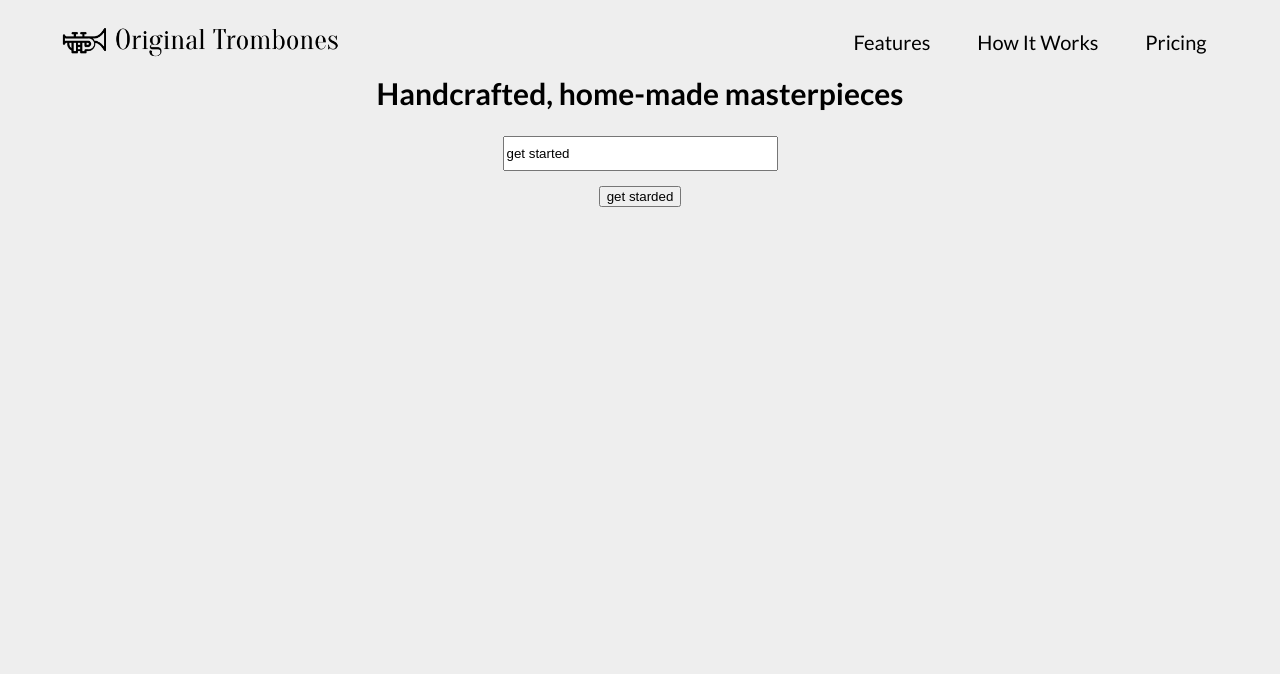
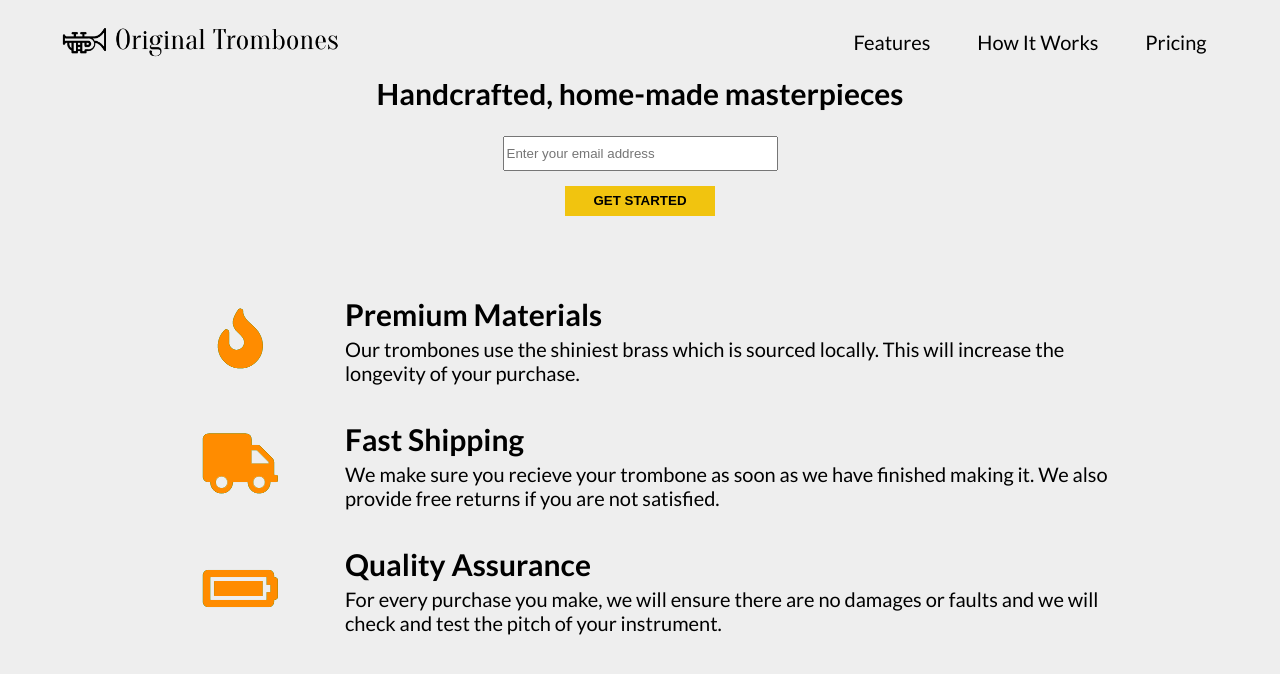
Before and after one commit to eclipsemode/FCC-Product-Landing-Page, a plain HTML site: page index.html in a window 1280 px wide. Drawn offline with Linux system fonts and the light colour scheme.

Commit message:
features

```diff
--- a/css/styles.css
+++ b/css/styles.css
@@ -1,14 +1,16 @@
-@import url("https://fonts.googleapis.com/css2?family=Lato:wght@300;400;700&display=swap");
+@import url("https://fonts.googleapis.com/css2?family=Lato:wght@300;400;700;900&display=swap");
 *,
 *::before,
 *::after {
     box-sizing: border-box;
 }
+
 body {
     height: 100%;
     font-family: "Lato", sans-serif;
     background-color: #eee;
     font-size: 20px;
+    min-width: 350px;
     margin: 0;
     padding: 0;
 }
@@ -22,6 +24,11 @@ ul {
 .container {
     display: flex;
     flex-direction: column;
+    margin: 0 auto;
+}
+.section__container {
+    max-width: 1000px;
+    width: 100%;
     margin: 0 auto;
 }
 a {
@@ -41,6 +48,8 @@ a {
     justify-content: space-between;
     width: 100%;
     flex-wrap: wrap;
+    z-index: 100;
+    background-color: #eee;
 }
 .header__icon {
     flex: 2;
@@ -61,6 +70,17 @@ a {
     padding: 10px;
     font-weight: 400;
 }
+@media (max-width: 1000px) {
+    .header__menu-list {
+        padding: 0 10px;
+        white-space: nowrap;
+    }
+}
+@media (max-width: 750px) {
+    .header__nav-menu {
+        margin-left: 10px;
+    }
+}
 @media (max-width: 600px) {
     .header__nav-menu {
         flex-direction: column;
@@ -75,15 +95,6 @@ a {
         margin: 0 auto;
     }
 }
-@media (max-width: 300px) {
-    .header {
-        max-width: 100%;
-    }
-    .header__nav-menu {
-        flex-direction: column;
-    }
-}
-
 /* ------ FORM HEAD ------ */
 
 #form {
@@ -94,6 +105,7 @@ a {
     max-height: 200px;
     align-items: center;
     justify-content: center;
+    text-align: center;
 }
 #email {
     width: 275px;
@@ -101,4 +113,62 @@ a {
 }
 #submit {
     margin-top: 15px;
+    max-width: 150px;
+    width: 100%;
+    background-color: #f1c40f;
+    border: none;
+    height: 30px;
+    padding: 0 8px;
+    font-weight: 900;
+    text-transform: uppercase;
 }
+@media (max-width: 600px) {
+    #form {
+        margin-top: 100px;
+    }
+}
+
+/* ------ FEATURES ------ */
+.section__container {
+    max-width: 1000px;
+    width: 100%;
+    margin: 0 auto;
+}
+.features {
+    display: flex;
+    align-items: center;
+    justify-content: space-between;
+    max-height: 125px;
+}
+.features:nth-of-type(1) {
+    margin-top: 60px;
+}
+.desc {
+    display: inline-block;
+    padding: 5px;
+}
+.desc p {
+    margin-top: -20px;
+}
+.features__icon {
+    width: 20%;
+    min-width: 20%;
+}
+.features__icon img {
+    display: block;
+    margin: 0 auto;
+}
+@media (max-width: 500px) {
+    .features {
+        margin-top: 40px;
+    }
+    .features:nth-of-type(1) {
+        margin-top: 40px;
+    }
+    .features__icon {
+        display: none;
+    }
+    .desc {
+        text-align: center;
+    }
+}
--- a/index.html
+++ b/index.html
@@ -25,11 +25,36 @@
             <main class="main">
                 <form id="form">
                     <h2 class="form__words">Handcrafted, home-made masterpieces</h2>
-                    <input type="email" value="get started" name="email" id="email"
-                        placeholder="Enter your email address"></input>
-                    <input type="button" value="get starded" href="https://www.freecodecamp.org/email-submit"
+                    <input type="email" name="email" id="email" placeholder="Enter your email address">
+                    <input type="button" value="Get started" href="https://www.freecodecamp.org/email-submit"
                         id="submit">
                 </form>
+                <section class="section__container">
+                    <div class="features">
+                        <div class="features__icon"><img src="img/premium.png" alt="premium"></div>
+                        <div class="features__desc-premium desc">
+                            <h2 class="premium-title">Premium Materials</h2>
+                            <p class="premium-text">Our trombones use the shiniest brass which is sourced locally. This
+                                will increase the longevity of your purchase.</p>
+                        </div>
+                    </div>
+                    <div class="features">
+                        <div class="features__icon"><img src="img/shipping.png" alt="premium"></div>
+                        <div class="features__desc-shipping desc">
+                            <h2 class="shipping-title">Fast Shipping</h2>
+                            <p class="shipping-text">We make sure you recieve your trombone as soon as we have finished
+                                making it. We also provide free returns if you are not satisfied.</p>
+                        </div>
+                    </div>
+                    <div class="features">
+                        <div class="features__icon"><img src="img/quality.png" alt="premium"></div>
+                        <div class="features__desc-quality desc">
+                            <h2 class="quality-title">Quality Assurance</h2>
+                            <p class="quality-text">For every purchase you make, we will ensure there are no damages or
+                                faults and we will check and test the pitch of your instrument.</p>
+                        </div>
+                    </div>
+                </section>
             </main>
             <footer class="footer">
 
```
Also changed, not shown: img/premium.png (added), img/quality.png (added), img/shipping.png (added).
